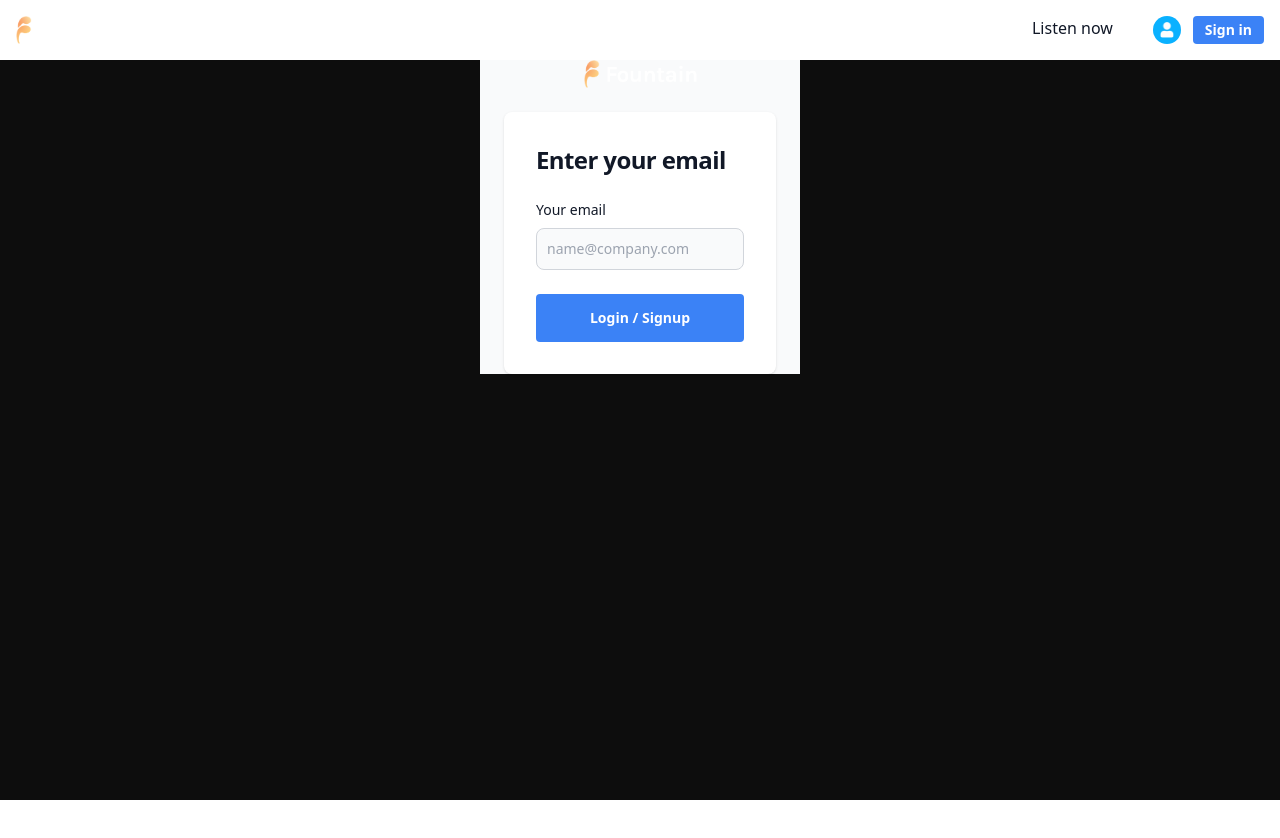
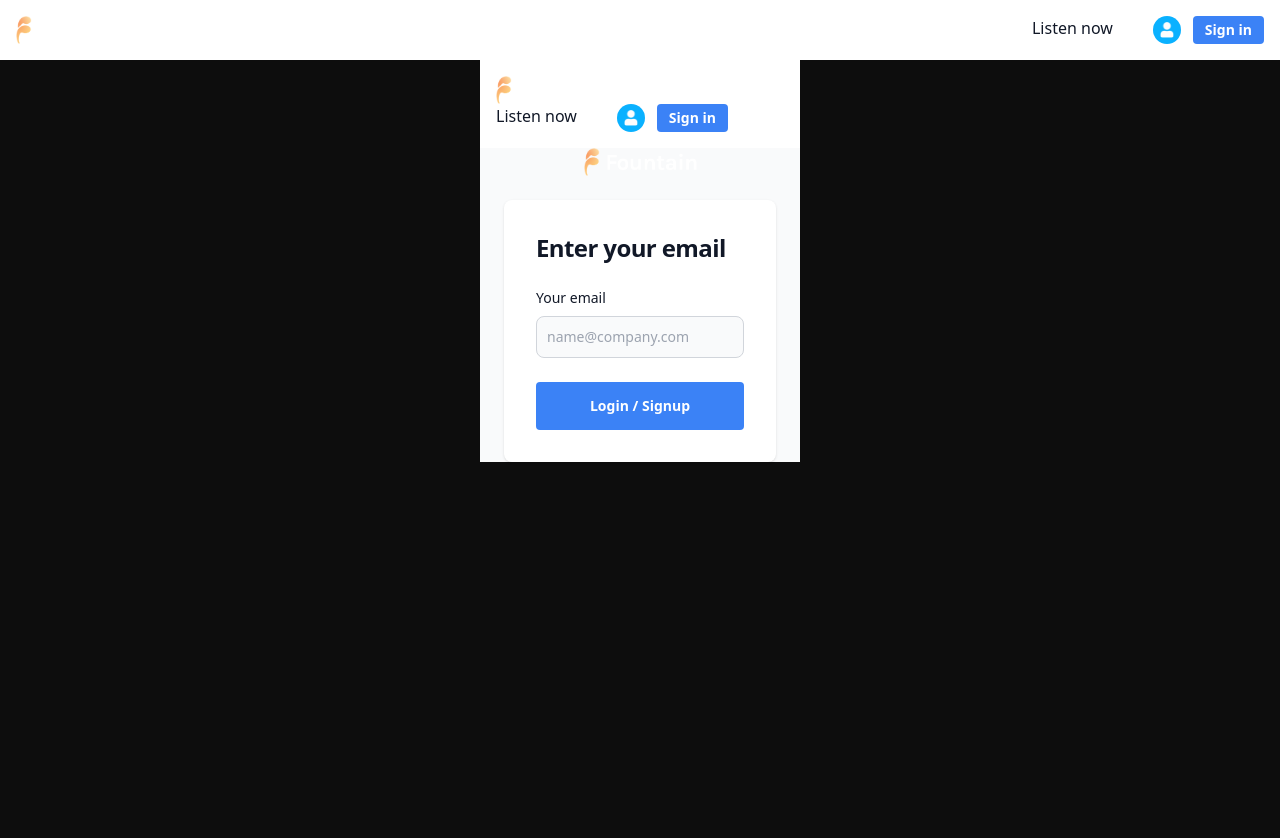
Before and after one commit to jowo-io/nextjs-firebase-demo, a Next.js app: page /auth in a window 1280 px wide. Shown: the top 838 px of the page. Before the commit the page ends 800 px from the top, so only its background shows below. Built offline with nearby package versions, Linux system fonts and the light colour scheme; no server answers.

Commit message:
adding basic layout

```diff
--- /dev/null
+++ b/src/app/(mainsite)/auth/layout.tsx
@@ -0,0 +1,20 @@
+import React from "react";
+import { Metadata } from "next";
+
+import MenuNav from "@/client/ui/organisms/MenuNav";
+
+export const metadata: Metadata = {
+  title: "Login / Signup",
+  description: "Login / Signup to access cool stuff!",
+};
+
+export default function Layout({ children }: { children: React.ReactNode }) {
+  return (
+    <main className="p-sm min-h-screen bg-black">
+      <MenuNav />
+      <div className="m-auto flex w-full max-w-xs items-center justify-center">
+        {children}
+      </div>
+    </main>
+  );
+}
```
